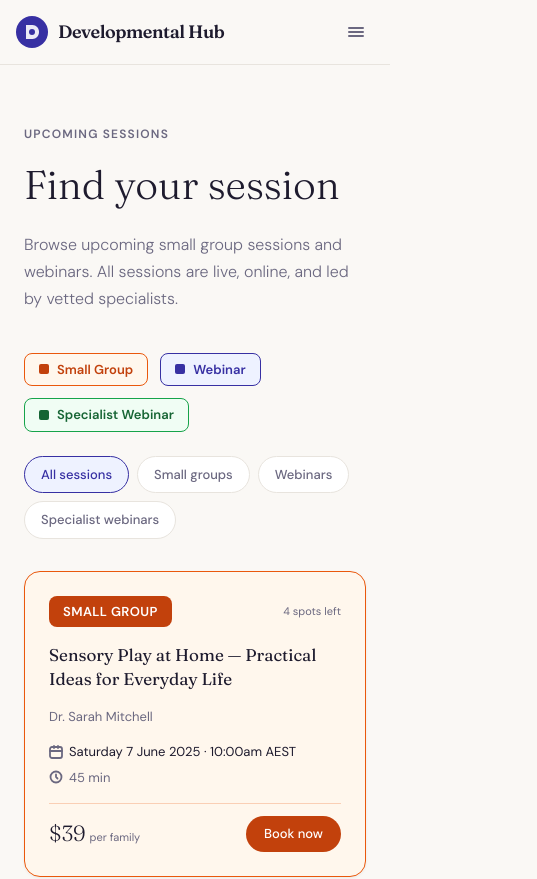
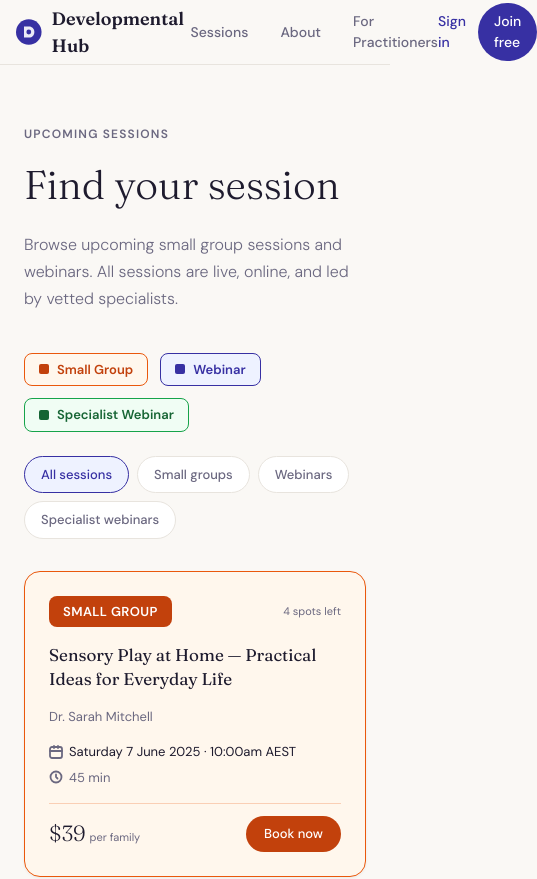
Before and after one commit to developmentalhub/allied-health-assistant-course, a Next.js app: page /sessions in a window 390 px wide. Shown: the top 879 px of the page, 537 px wide, since content can reach past the window. Built offline with nearby package versions, Linux system fonts and the light colour scheme; no server answers.

Commit message:
Smart navbar shows dashboard when logged in

```diff
--- a/components/Navbar.tsx
+++ b/components/Navbar.tsx
@@ -1,35 +1,50 @@
 "use client";
 
-import { useState } from "react";
+import { useState, useEffect } from "react";
 import Link from "next/link";
+import { supabase } from "@/lib/supabase";
+import { useRouter } from "next/navigation";
 
 export default function Navbar() {
   const [menuOpen, setMenuOpen] = useState(false);
+  const [user, setUser] = useState<any>(null);
+  const router = useRouter();
+
+  useEffect(() => {
+    supabase.auth.getSession().then(({ data: { session } }) => {
+      setUser(session?.user ?? null);
+    });
+
+    const { data: { subscription } } = supabase.auth.onAuthStateChange((_event, session) => {
+      setUser(session?.user ?? null);
+    });
+
+    return () => subscription.unsubscribe();
+  }, []);
+
+  async function handleSignOut() {
+    await supabase.auth.signOut();
+    router.push("/");
+  }
 
   return (
-    <nav className="sticky top-0 z-50 bg-[#faf8f5]/90 backdrop-blur-sm border-b border-[#e8e4de]">
-      <div className="max-w-6xl mx-auto px-4 sm:px-6 lg:px-8">
-        <div className="flex items-center justify-between h-16">
+    <nav style={{ position: "sticky", top: 0, zIndex: 50, backgroundColor: "rgba(250,248,245,0.9)", backdropFilter: "blur(8px)", borderBottom: "1px solid #e8e4de" }}>
+      <div style={{ maxWidth: "1152px", margin: "0 auto", padding: "0 16px", display: "flex", alignItems: "center", justifyContent: "space-between", height: "64px" }}>
 
-          <Link href="/" className="flex items-center gap-2.5">
+        {/* Logo */}
+        <Link href="/" style={{ display: "flex", alignItems: "center", gap: "10px", textDecoration: "none" }}>
           <svg width="32" height="32" viewBox="0 0 32 32" fill="none">
             <circle cx="16" cy="16" r="16" fill="#3730a3" />
-              <path
-                d="M10 9h6.5C20.09 9 23 11.91 23 16s-2.91 7-6.5 7H10V9z"
-                fill="white"
-                opacity="0.9"
-              />
+            <path d="M10 9h6.5C20.09 9 23 11.91 23 16s-2.91 7-6.5 7H10V9z" fill="white" opacity="0.9" />
             <circle cx="16" cy="16" r="3" fill="#3730a3" />
           </svg>
-            <span
-              className="text-[#1e1b2e] font-semibold text-lg tracking-tight"
-              style={{ fontFamily: "var(--font-display)" }}
-            >
+          <span style={{ fontFamily: "var(--font-display)", color: "#1e1b2e", fontWeight: 600, fontSize: "18px" }}>
             Developmental Hub
           </span>
         </Link>
 
-          <div className="hidden md:flex items-center gap-8">
+        {/* Desktop nav links */}
+        <div style={{ display: "flex", alignItems: "center", gap: "32px" }}>
           {[
             { label: "Sessions", href: "/sessions" },
             { label: "About", href: "/about" },
@@ -38,81 +53,49 @@ export default function Navbar() {
             <Link
               key={link.href}
               href={link.href}
-                className="text-sm text-[#6b6880] hover:text-[#3730a3] transition-colors duration-200 font-medium"
+              style={{ fontSize: "14px", color: "#6b6880", textDecoration: "none", fontWeight: 500 }}
             >
               {link.label}
             </Link>
           ))}
         </div>
 
-          <div className="hidden md:flex items-center gap-3">
+        {/* Desktop auth buttons */}
+        <div style={{ display: "flex", alignItems: "center", gap: "12px" }}>
+          {user ? (
+            <>
+              <Link
+                href="/dashboard"
+                style={{ fontSize: "14px", fontWeight: 500, color: "#3730a3", textDecoration: "none" }}
+              >
+                My dashboard
+              </Link>
+              <button
+                onClick={handleSignOut}
+                style={{ fontSize: "14px", fontWeight: 500, backgroundColor: "#3730a3", color: "white", padding: "8px 16px", borderRadius: "999px", border: "none", cursor: "pointer" }}
+              >
+                Sign out
+              </button>
+            </>
+          ) : (
+            <>
               <Link
                 href="/login"
-              className="text-sm font-medium text-[#3730a3] hover:text-[#312e81] transition-colors"
+                style={{ fontSize: "14px", fontWeight: 500, color: "#3730a3", textDecoration: "none" }}
               >
                 Sign in
               </Link>
               <Link
                 href="/signup"
-              className="text-sm font-medium bg-[#3730a3] text-white px-4 py-2 rounded-full hover:bg-[#312e81] transition-colors duration-200"
+                style={{ fontSize: "14px", fontWeight: 500, backgroundColor: "#3730a3", color: "white", padding: "8px 16px", borderRadius: "999px", textDecoration: "none" }}
               >
                 Join free
               </Link>
+            </>
+          )}
         </div>
 
-          <button
-            className="md:hidden p-2 text-[#6b6880] hover:text-[#3730a3]"
-            onClick={() => setMenuOpen(!menuOpen)}
-            aria-label="Toggle menu"
-          >
-            {menuOpen ? (
-              <svg width="20" height="20" fill="none" stroke="currentColor" strokeWidth="2">
-                <path d="M4 4l12 12M16 4L4 16" strokeLinecap="round" />
-              </svg>
-            ) : (
-              <svg width="20" height="20" fill="none" stroke="currentColor" strokeWidth="2">
-                <path d="M3 6h14M3 10h14M3 14h14" strokeLinecap="round" />
-              </svg>
-            )}
-          </button>
-
       </div>
-      </div>
-
-      {menuOpen && (
-        <div className="md:hidden border-t border-[#e8e4de] bg-[#faf8f5] px-4 py-4 flex flex-col gap-4">
-          {[
-            { label: "Sessions", href: "/sessions" },
-            { label: "About", href: "/about" },
-            { label: "For Practitioners", href: "/practitioners" },
-          ].map((link) => (
-            <Link
-              key={link.href}
-              href={link.href}
-              className="text-sm text-[#6b6880] hover:text-[#3730a3] font-medium"
-              onClick={() => setMenuOpen(false)}
-            >
-              {link.label}
-            </Link>
-          ))}
-          <div className="flex gap-3 pt-2 border-t border-[#e8e4de]">
-            <Link
-              href="/login"
-              className="text-sm font-medium text-[#3730a3]"
-              onClick={() => setMenuOpen(false)}
-            >
-              Sign in
-            </Link>
-            <Link
-              href="/signup"
-              className="text-sm font-medium bg-[#3730a3] text-white px-4 py-2 rounded-full"
-              onClick={() => setMenuOpen(false)}
-            >
-              Join free
-            </Link>
-          </div>
-        </div>
-      )}
     </nav>
   );
 }
```
Lines whose indentation alone changed are shown as unchanged.
